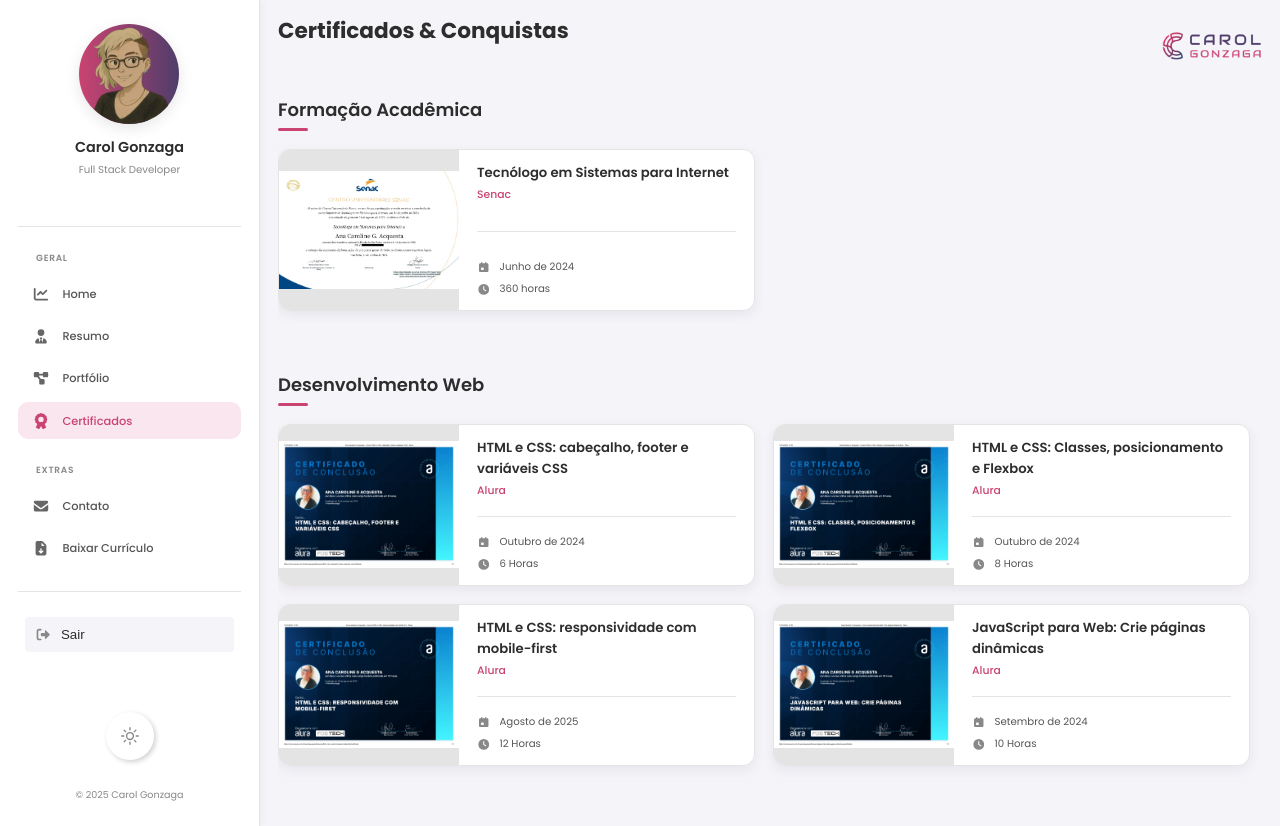
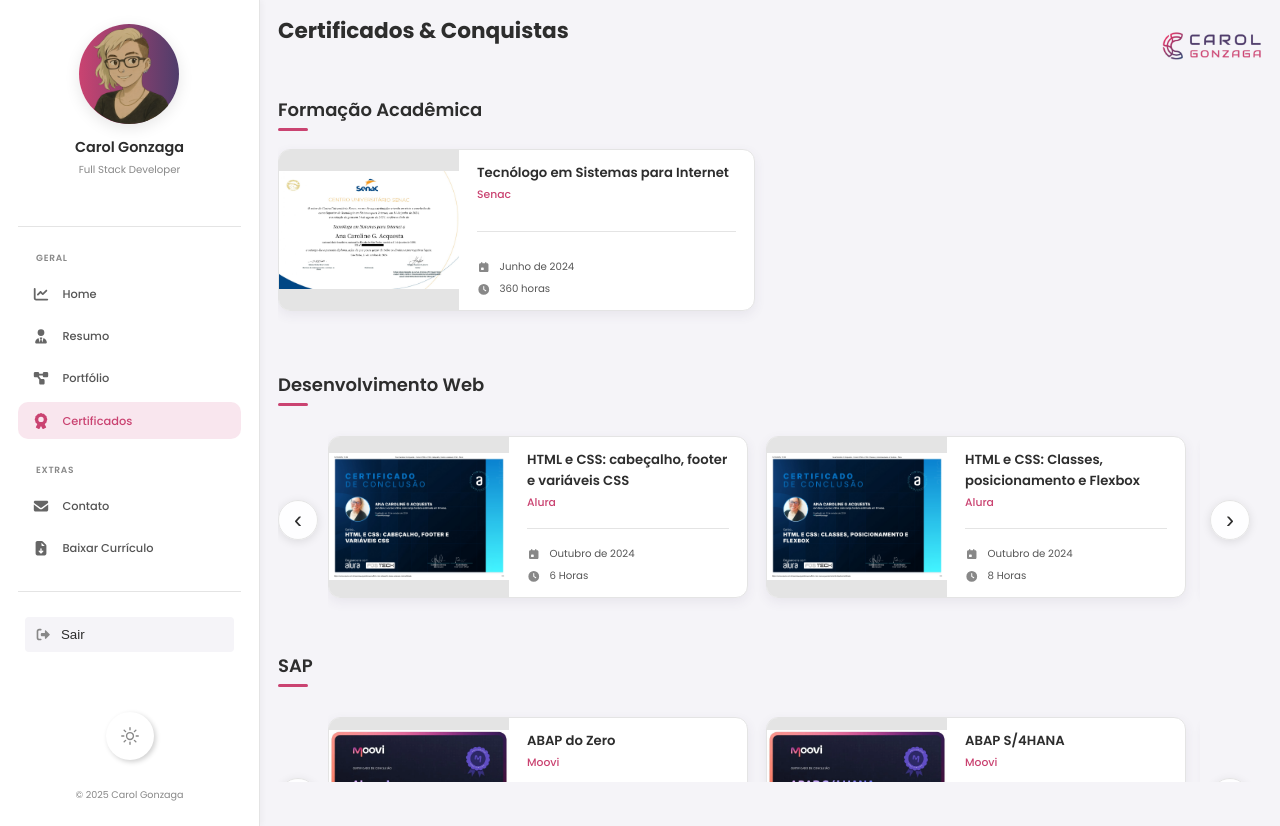
Before and after one commit to CarolGonzaga/dev-carolgonzaga, a React (Vite) app: page /certificados in a window 1280 px wide. Built offline with nearby package versions, Linux system fonts and the light colour scheme; no server answers; what chartjs-plugin-datalabels would draw is missing.

Commit message:
feat(certificates): Adiciona modal e carrossel interativo na página

```diff
--- a/src/pages/Certificates.tsx
+++ b/src/pages/Certificates.tsx
@@ -1,4 +1,4 @@
-import { useState } from 'react';
+import { useState, useRef } from 'react';
 
 import Header from '../components/Header';
 import CertificateCard from '../components/CertificateCard';
@@ -24,27 +24,53 @@
         setSelectedCertUrl('');
     };
 
+    const scrollRefs = useRef<Record<string, HTMLDivElement | null>>({});
+
+    const handleScroll = (category: string, direction: 'left' | 'right') => {
+        const container = scrollRefs.current[category];
+        if (container) {
+            const scrollAmount = direction === 'left' ? -300 : 300;
+            container.scrollBy({ left: scrollAmount, behavior: 'smooth' });
+        }
+    };
+
     return (
         <>
             <Header title="Certificados & Conquistas" />
 
             <div className={styles.certificatesContainer}>
-                {certificateCategories.map(category => (
-                    <section key={category} className={styles.categorySection}>
-                        <h2 className={styles.categoryTitle}>{category}</h2>
-                        <div className={styles.certificatesGrid}>
-                            {certificatesData
-                                .filter(cert => cert.category === category)
-                                .map(cert => (
-                                    <CertificateCard
-                                        key={cert.id}
-                                        certificate={cert}
-                                        onCardClick={handleOpenModal}
-                                    />
-                                ))}
-                        </div>
-                    </section>
-                ))}
+                {certificateCategories.map(category => {
+                    const certsInCategory = certificatesData.filter(cert => cert.category === category);
+                    const useHorizontalScroll = certsInCategory.length > 3;
+
+                    return (
+                        <section key={category} className={styles.categorySection}>
+                            <h2 className={styles.categoryTitle}>{category}</h2>
+                            {useHorizontalScroll ? (
+                                <div className={styles.horizontalScrollWrapper}>
+                                    <button onClick={() => handleScroll(category, 'left')} className={`${styles.scrollArrow} ${styles.left}`}>‹</button>
+                                    <div
+                                        className={styles.horizontalScrollContent}
+                                        ref={el => { scrollRefs.current[category] = el; }}
+                                    >
+                                        {certsInCategory.map(cert => (
+                                            <div key={cert.id} className={styles.horizontalItem}>
+                                                <CertificateCard certificate={cert} onCardClick={handleOpenModal} />
+                                            </div>
+                                        ))}
+                                    </div>
+                                    <button onClick={() => handleScroll(category, 'right')} className={`${styles.scrollArrow} ${styles.right}`}>›</button>
+                                </div>
+                            ) : (
+                                <div className={styles.certificatesGrid}>
+                                    {certsInCategory.map(cert => (
+                                        <CertificateCard key={cert.id} certificate={cert} onCardClick={handleOpenModal} />
+                                    ))}
+                                </div>
+                            )}
+                        </section>
+                    );
+                })}
 
                 <section className={styles.categorySection}>
                     <h2 className={styles.categoryTitle}>Conquistas e Badges</h2>
--- a/src/styles/_certificates.module.scss
+++ b/src/styles/_certificates.module.scss
@@ -37,10 +37,70 @@
 
 .badgesGrid {
     display: grid;
-    grid-template-columns: repeat(auto-fill, minmax(90px, 1fr));
+    grid-template-columns: repeat(auto-fill, minmax(100px, 1fr));
     gap: 2rem;
     justify-items: center;
     padding: 1rem 0;
+}
+
+.horizontalScrollWrapper {
+    position: relative;
+    padding: 0 50px;
+}
+
+.horizontalScrollContent {
+    display: flex;
+    gap: 1.5rem;
+    overflow-x: auto;
+    padding: 1rem 0;
+    scrollbar-width: none;
+    -ms-overflow-style: none;
+    scroll-behavior: smooth;
+    scroll-snap-type: x mandatory;
+
+    &::-webkit-scrollbar {
+        display: none;
+    }
+}
+
+.horizontalItem {
+    flex: 0 0 420px;
+    scroll-snap-align: start;
+}
+
+.scrollArrow {
+    position: absolute;
+    top: 50%;
+    transform: translateY(-50%);
+    z-index: 10;
+    background-color: rgba(255, 255, 255, 0.9);
+    border: 1px solid var(--borda-suave);
+    border-radius: 50%;
+    width: 40px;
+    height: 40px;
+    cursor: pointer;
+    font-size: 2rem;
+    line-height: 35px;
+    color: var(--texto-principal);
+    box-shadow: 0 2px 10px rgba(0, 0, 0, 0.1);
+    transition: all 0.2s ease;
+
+    &:hover {
+        background-color: var(--accent-1);
+        color: #fff;
+    }
+
+    &.left {
+        left: 0;
+    }
+
+    &.right {
+        right: 0;
+    }
+}
+
+[data-theme="dark"] .scrollArrow {
+    background-color: rgba(42, 37, 53, 0.9);
 }
 
 @media (max-width: 749px) {
```
